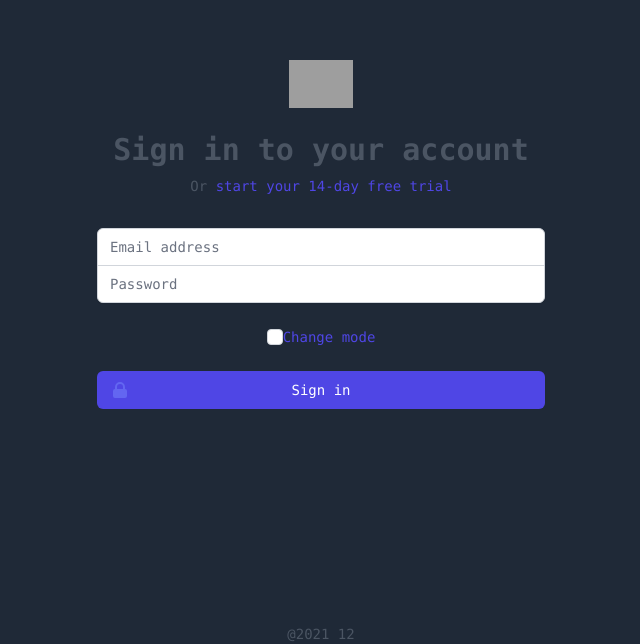
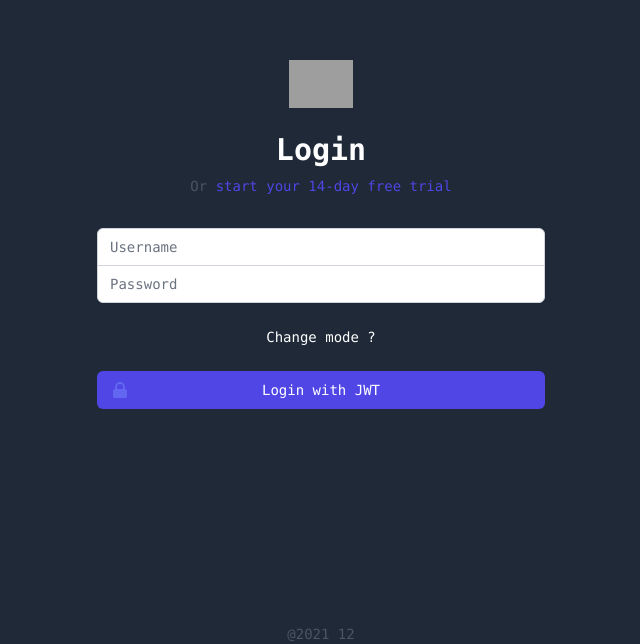
Before and after one commit to yuta000111/nextjs_blog_todos, a Next.js app: page / in a window 1280 px wide. Shown: the part 156-800 px from the top of the page, without its empty margins (319-959 px from the left). Built offline with nearby package versions, Linux system fonts and the light colour scheme; grey boxes are pictures that could not be loaded.

Commit message:
Auth認証を追加

```diff
--- a/components/Auth.js
+++ b/components/Auth.js
@@ -1,6 +1,82 @@
+/* eslint-disable no-undef */
 /* eslint-disable @next/next/no-img-element */
+import { useState } from 'react';
+import { useRouter } from 'next/router';
+import Cookie from 'universal-cookie';
 import { LockClosedIcon } from '@heroicons/react/solid';
+
+const cookie = new Cookie();
+
 export default function Auth() {
+  const router = useRouter();
+  const [username, setUsename] = useState('');
+  const [password, setPassword] = useState('');
+  const [isLogin, setIsLogin] = useState(true);
+
+  const login = async () => {
+    try {
+      await fetch(
+        `${process.env.NEXT_PUBLIC_RESTAPI_URL}api/auth/jwt/create/`,
+        {
+          method: 'POST',
+          body: JSON.stringify({
+            username: username,
+            password: password,
+          }),
+          headers: {
+            'Content-Type': 'application/json',
+          },
+        }
+      )
+        .then((res) => {
+          if (res.status === 400) {
+            throw 'authentication failed';
+          } else if (res.ok) {
+            return res.json();
+          }
+        })
+        .then((data) => {
+          const options = { path: '/' };
+          cookie.set('access_token', data.access, options);
+        });
+      router.push('/main-page');
+    } catch (err) {
+      alert(err);
+    }
+  };
+
+  const authUser = async (e) => {
+    e.preventDefault();
+    if (isLogin) {
+      login();
+    } else {
+      try {
+        await fetch(
+          `${process.env.NEXT_PUBLIC_RESTAPI_URL}api/register/`,
+          {
+            method: 'POST',
+            body: JSON.stringify({
+              username: username,
+              password: password,
+            }),
+            headers: {
+              'Content-Type': 'application/json',
+            },
+          }
+        ).then((res) => {
+          if (res.status === 400) {
+            throw 'authentication failed';
+          } else if (res.ok) {
+            return res.json();
+          }
+        });
+        login();
+      } catch (err) {
+        alert(err);
+      }
+    }
+  };
+
   return (
     <>
       <div className="max-w-md w-full space-y-8">
@@ -10,8 +86,8 @@ export default function Auth() {
             src="https://tailwindui.com/img/logos/workflow-mark-indigo-600.svg"
             alt="Workflow"
           />
-          <h2 className="mt-6 text-center text-3xl font-extrabold text-white-900">
-            Sign in to your account
+          <h2 className="mt-6 text-center text-3xl font-extrabold text-white">
+            {isLogin ? 'Login' : 'Sign up'}
           </h2>
           <p className="mt-2 text-center text-sm text-gray-600">
             Or{' '}
@@ -24,8 +100,7 @@ export default function Auth() {
         </div>
         <form
           className="mt-8 space-y-6"
-          action="#"
-          method="POST">
+          onSubmit={authUser}>
           <input
             type="hidden"
             name="remember"
@@ -34,42 +109,40 @@ export default function Auth() {
           <div className="rounded-md shadow-sm -space-y-px">
             <div>
               <input
-                id="email-address"
-                name="email"
-                type="email"
-                autoComplete="email"
+                name="username"
+                type="text"
+                autoComplete="username"
                 required
                 className="appearance-none rounded-none relative block w-full px-3 py-2 border border-gray-300 placeholder-gray-500 text-gray-900 rounded-t-md focus:outline-none focus:ring-indigo-500 focus:border-indigo-500 focus:z-10 sm:text-sm"
-                placeholder="Email address"
+                placeholder="Username"
+                value={username}
+                onChange={(e) => {
+                  setUsename(e.target.value);
+                }}
               />
             </div>
             <div>
               <input
-                id="password"
                 name="password"
                 type="password"
                 autoComplete="current-password"
                 required
                 className="appearance-none rounded-none relative block w-full px-3 py-2 border border-gray-300 placeholder-gray-500 text-gray-900 rounded-b-md focus:outline-none focus:ring-indigo-500 focus:border-indigo-500 focus:z-10 sm:text-sm"
                 placeholder="Password"
+                value={password}
+                onChange={(e) => {
+                  setPassword(e.target.value);
+                }}
               />
             </div>
           </div>
           <div className="flex items-center justify-center">
-            <div className="flex items-center">
-              <input
-                id="remember-me"
-                name="remember-me"
-                type="checkbox"
-                className="h-4 w-4 text-indigo-600 focus:ring-indigo-500 border-gray-300 rounded"
-              />
-            </div>
-
             <div className="text-sm">
               <span
                 href="#"
-                className="cusor-pointer font-medium text-indigo-600 hover:text-white-500">
-                Change mode
+                className="cursor-pointer font-medium text-white hover:text-indigo-500"
+                onClick={() => setIsLogin(!isLogin)}>
+                Change mode ?
               </span>
             </div>
           </div>
@@ -84,7 +157,9 @@ export default function Auth() {
                   aria-hidden="true"
                 />
               </span>
-              Sign in
+              {isLogin
+                ? 'Login with JWT'
+                : 'Create new user'}
             </button>
           </div>
         </form>
--- a/package.json
+++ b/package.json
@@ -12,7 +12,9 @@
     "@tailwindcss/forms": "^0.3.4",
     "next": "12.0.7",
     "react": "17.0.2",
-    "react-dom": "17.0.2"
+    "react-dom": "17.0.2",
+    "swr": "^1.1.0",
+    "universal-cookie": "^4.0.4"
   },
   "devDependencies": {
     "autoprefixer": "^10.4.0",
@@ -20,6 +22,7 @@
     "eslint-config-next": "12.0.7",
     "eslint-config-prettier": "^8.3.0",
     "postcss": "^8.4.4",
+    "prettier": "2.5.1",
     "tailwindcss": "^2.2.19"
   }
 }
--- /dev/null
+++ b/pages/main-page.js
@@ -0,0 +1,31 @@
+import Cookie from 'universal-cookie';
+import { useRouter } from 'next/router';
+import Layout from '../components/Layout';
+
+const cookie = new Cookie();
+
+export default function MainPage() {
+  const router = useRouter();
+  const logout = () => {
+    cookie.remove('access_token');
+    router.push('/');
+  };
+  return (
+    <Layout title="Main page">
+      <svg
+        xmlns="http://www.w3.org/2000/svg"
+        onClick={logout}
+        className="mt-10 cusor-pointer h-6 w-6"
+        fill="none"
+        viewBox="0 0 24 24"
+        stroke="currentColor">
+        <path
+          strokeLinecap="round"
+          strokeLinejoin="round"
+          strokeWidth="2"
+          d="M17 16l4-4m0 0l-4-4m4 4H7m6 4v1a3 3 0 01-3 3H6a3 3 0 01-3-3V7a3 3 0 013-3h4a3 3 0 013 3v1"
+        />
+      </svg>
+    </Layout>
+  );
+}
```
Also changed, not shown: 1 other file (tests, documents, lock files or other folders).
